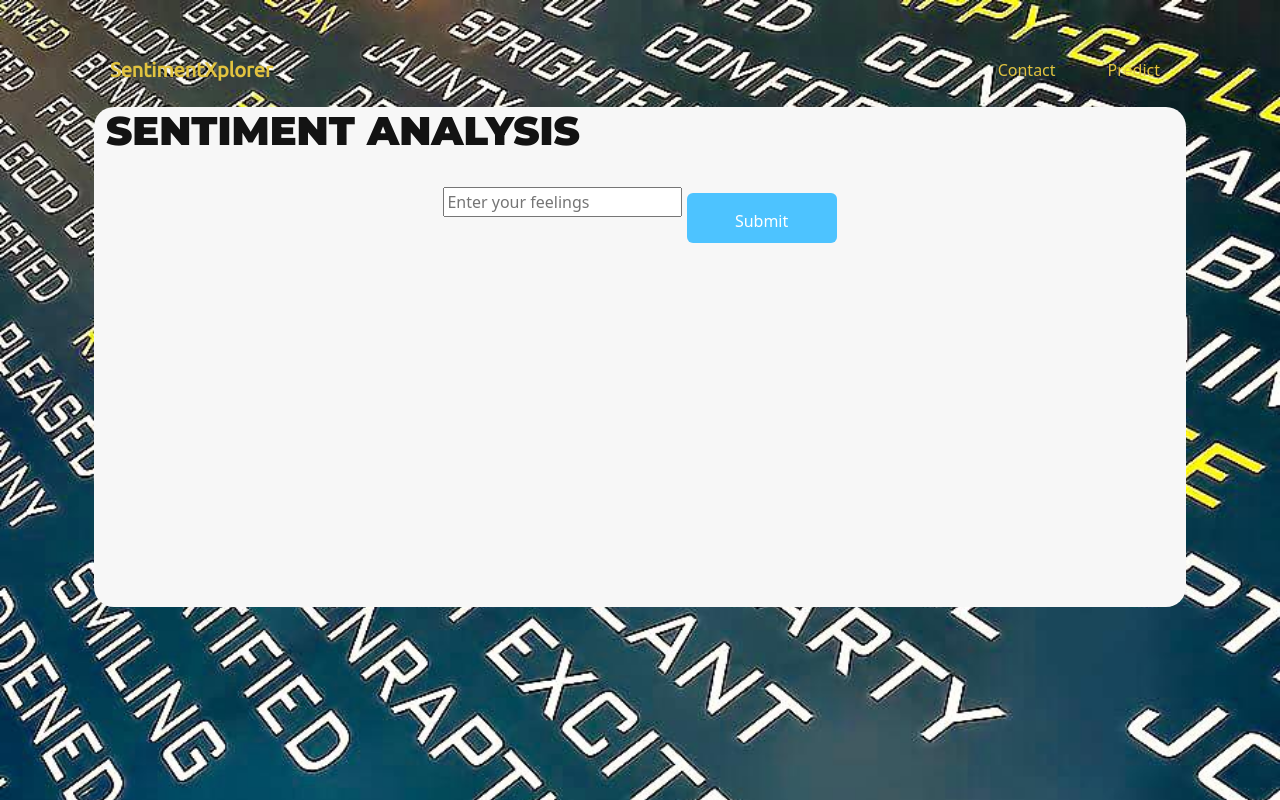
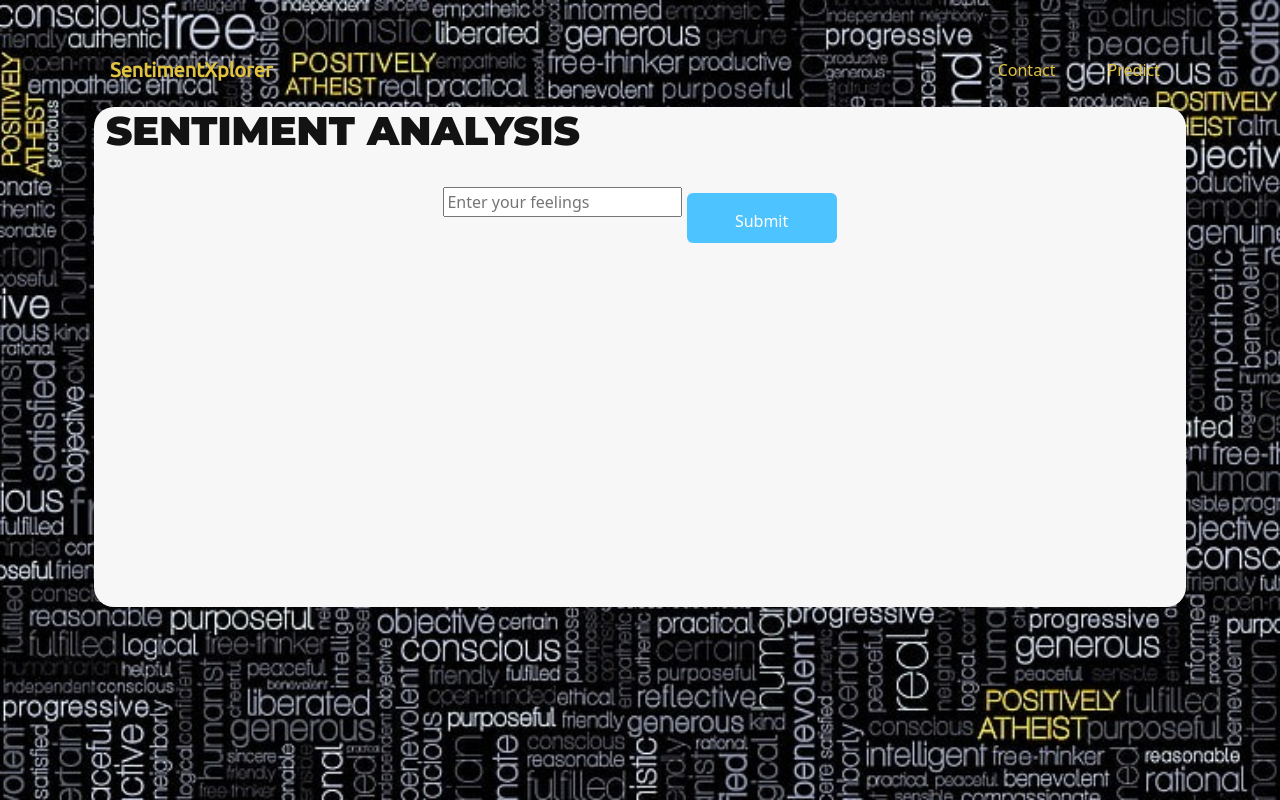
Before and after one commit to aaaSCARi/sentimentAnalysis, a Flask app: page / in a window 1280 px wide. Run offline with Flask 3, Linux system fonts and the light colour scheme; some libraries are stand-ins or nearby versions.

Commit message:
Update styles.css

```diff
--- a/static/styles/styles.css
+++ b/static/styles/styles.css
@@ -2,7 +2,7 @@ body {
     background-color: rgb(3, 65,65);
 }
 body{
-              background-image: url('/static/bg2.jpg');
+              background-image: url('/static/home.jpg');
               background-repeat: no-repeat;
             background-attachment: fixed;
             background-size: cover;
```
